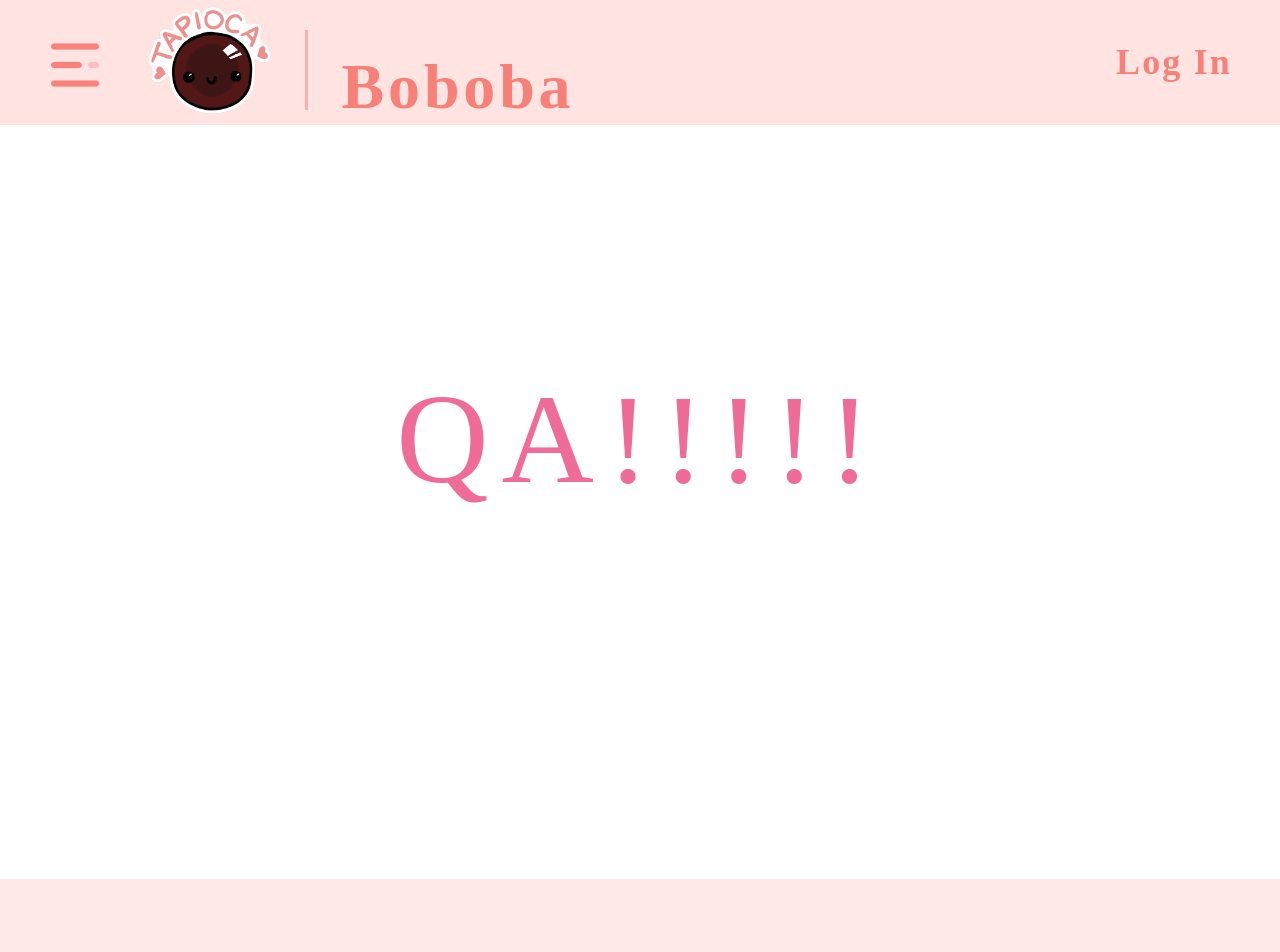
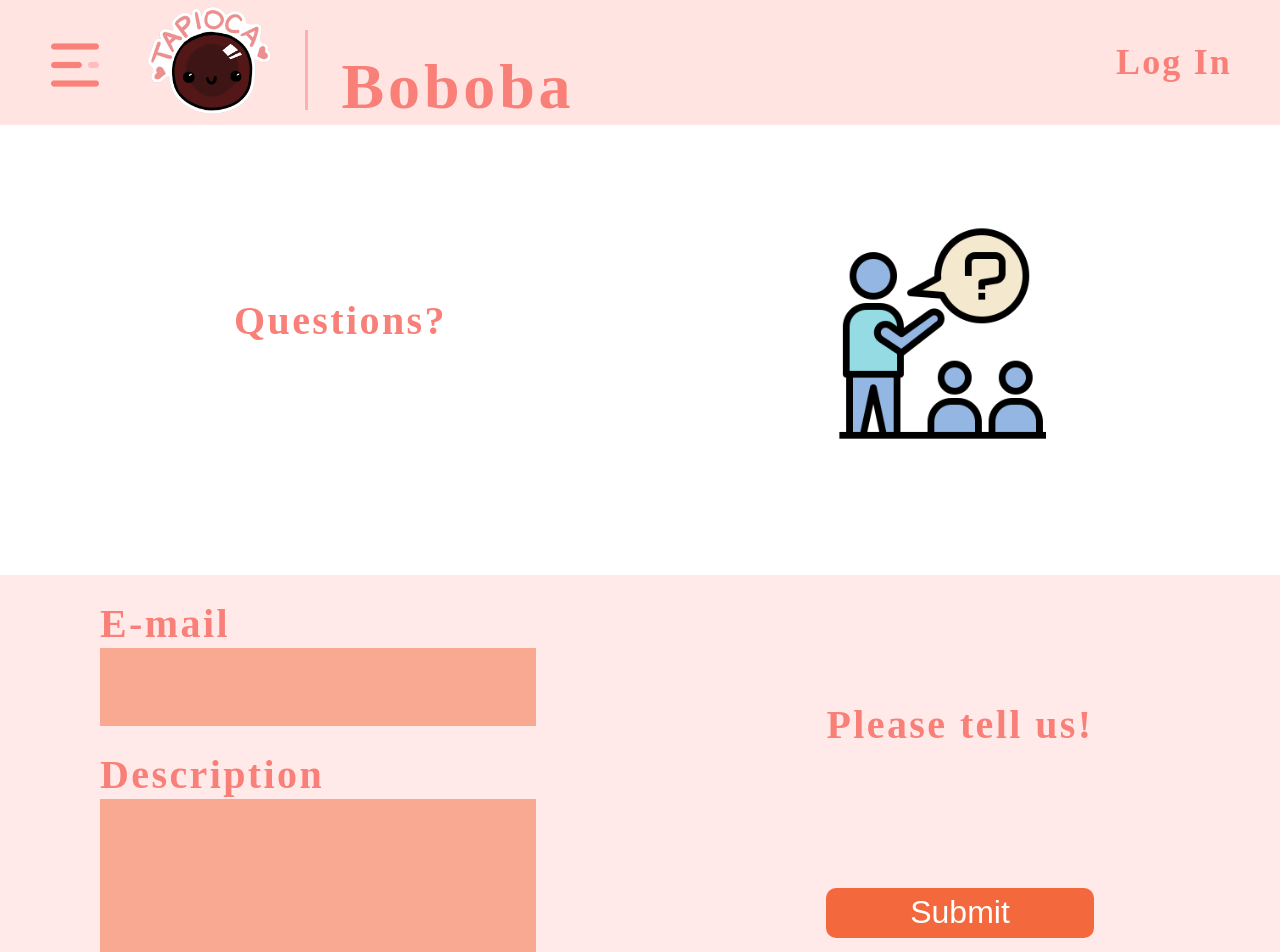
Before and after one commit to DFedron/BoBoBa, a React (Create React App) app in the folder frontend/: page /QA in a window 1280 px wide. Shown: the top 952 px of the page. Built offline with nearby package versions, Linux system fonts and the light colour scheme.

Commit message:
add QA page

```diff
--- a/frontend/src/components/QA.tsx
+++ b/frontend/src/components/QA.tsx
@@ -1,8 +1,8 @@
 import React from 'react'
 
 import styled from 'styled-components';
-import ButtomNavBar from './FooterNavBar';
 
+import problem from '../images/problem.png'
 
 const Content = styled.div`
     justify-content: center;
@@ -18,20 +18,153 @@ const Content = styled.div`
     // position: absolute;
     // top: 125px;
     // left: 200px;
-    letter-spacing: 0.1em;
+    letter-spacing: 0.1em;n
     padding: 350px 30px;
     color: #F06C98;
 `;
 
 
+const Section = styled.div`
+    margin: 0px;
+    padding-top: 125px;
+    width: 100%;
+    display: block;
+`;
+
+const SectionUp = styled.div`
+    margin: 0px;
+    padding-top: 100px;
+    height: 350px;
+    background: #fff;
+    display: flex;
+    justify-content: space-evenly;
+`;
+
+const UpText = styled.div`
+    width: 368px;
+    height: 192px;
+    font-family: 'Inria Serif';
+    font-style: normal;
+    font-weight: 700;
+    font-size: 40px;
+    line-height: 48px;
+    display: flex;
+    align-items: center;
+    text-align: center;
+    letter-spacing: 0.06em;
+
+    color: #F98078;
+
+`;
+
+const SectionDown = styled.div`
+    margin-bottom: 150px;
+    padding; 0px;
+    height: 550px;
+
+    display: grid;
+    grid-template-columns: 1fr 1fr;
+    background: #FFEAE9;
+`;
+
+const SectionLeft = styled.div`
+    margin-left: 100px;
+`;
+
+const SectionRight = styled.div`
+    display: grid;
+    grid-template-rows: 1fr 1fr;
+    align-items: center;
+    text-align: center;
+    justify-content: center;
+`;
+
+const DownText = styled.div`
+    margin-top: 25px;
+    font-family: 'Inria Serif';
+    font-style: normal;
+    font-weight: 700;
+    font-size: 40px;
+    line-height: 48px;
+    display: flex;
+    align-items: center;
+    text-align: center;
+    letter-spacing: 0.06em;
+
+    color: #F98078;
+
+`;
+const Logo = styled.div`
+    background: url(${problem}) no-repeat;
+    width: 210px;
+    height: 217px;
+
+
+    background attachment fixed;
+    background-size:cover;
+
+
+`;
+
+const Input = styled.input`
+    width: 80%;
+    height: 76px;
+    background: rgba(243, 104, 60, 0.5);
+    font-size: xx-large;
+    border: none;
+`;
+
+const InputTwo = styled.textarea`
+    width: 80%;
+    height: 230px;
+    background: rgba(243, 104, 60, 0.5);
+    font-size: xx-large;
+    border: none;
+`;
+
+const Button = styled.button`
+    width: 100%;
+    height: 50px;
+    color: #fff;
+    font-size: xx-large;
+    background: #F3683C;
+    border: none;
+    cursor: pointer;
+    margin-bottom: 150px;
+    border-radius: 10px;
+    &:hover{
+        color: rgba(253, 150, 143);
+    }
+`;
+
+function submission(){
+    alert("A Successful Submission")
+}
 
 function QA() {
     return (
-    <div className='QA'>
-        <Content>QA!!!!!</Content>
+    <Section>
 
-        <ButtomNavBar></ButtomNavBar>
-    </div>
+       <SectionUp>
+            <UpText>Questions?</UpText>
+            <Logo></Logo>
+       </SectionUp>
+
+        <SectionDown>
+            <SectionLeft>
+                <DownText>E-mail</DownText>
+                <Input></Input>
+                <DownText>Description</DownText>
+                <InputTwo></InputTwo>
+            </SectionLeft>
+            <SectionRight>
+                <DownText>Please tell us!</DownText>
+                <Button onClick={submission}>Submit</Button>
+            </SectionRight>
+
+        </SectionDown>
+
+    </Section>
 
 
   )
```
Also changed, not shown: 1 other file (tests, documents, lock files or other folders).
